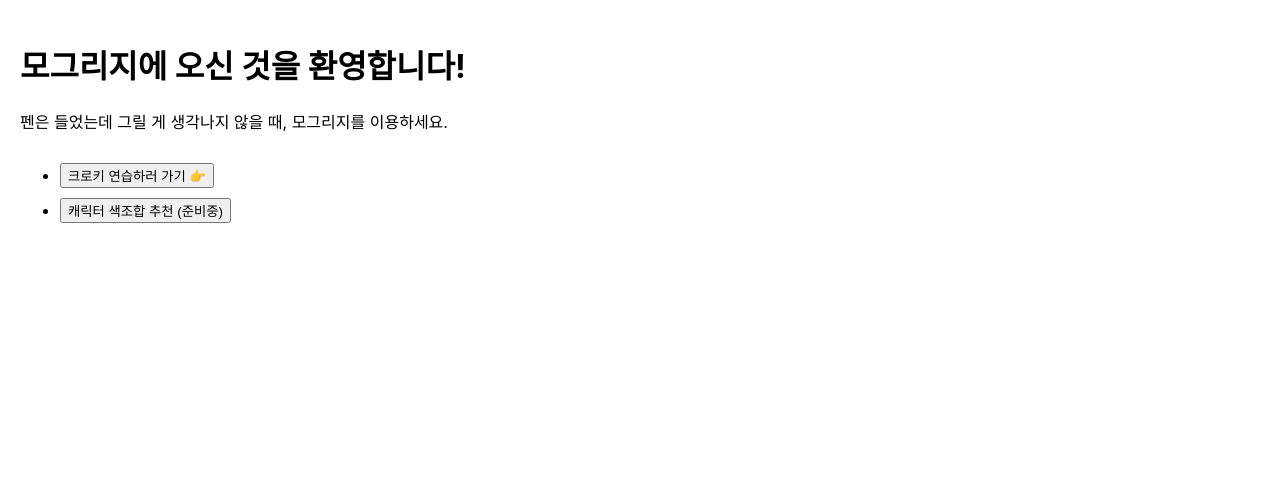
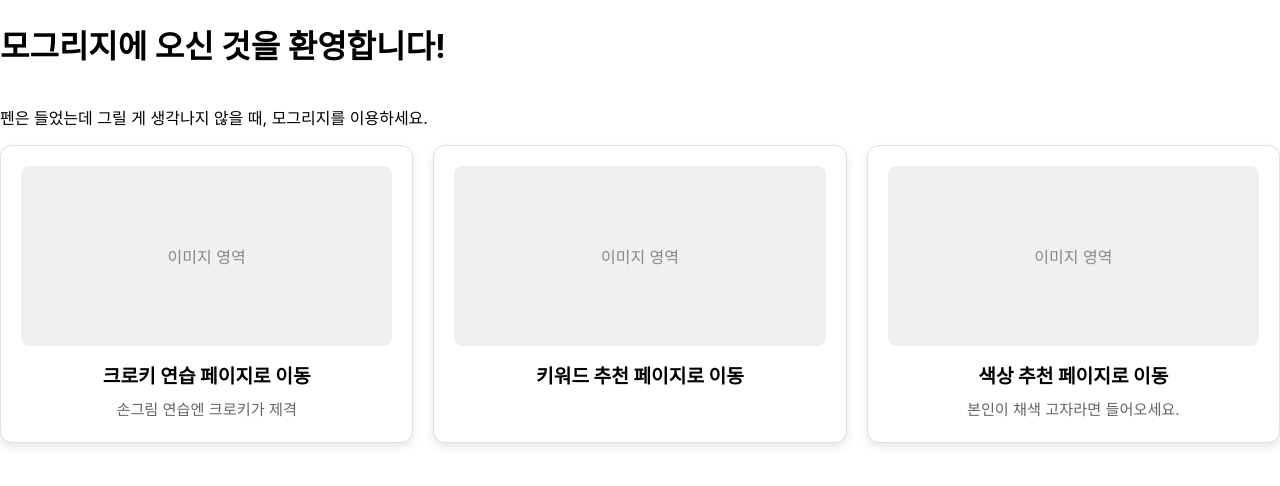
Before and after one commit to dgjPolyTech/mogrizi_2.0, a React (Create React App) app: page / in a window 1280 px wide. Shown: the top 486 px of the page. Built offline with nearby package versions, Linux system fonts and the light colour scheme.

Commit message:
페이지 기초 공사

```diff
--- a/package.json
+++ b/package.json
@@ -9,6 +9,7 @@
     "@testing-library/user-event": "^13.5.0",
     "react": "^19.2.0",
     "react-dom": "^19.2.0",
+    "react-router-dom": "^7.9.6",
     "react-scripts": "5.0.1",
     "web-vitals": "^2.1.4"
   },
--- a/src/App.js
+++ b/src/App.js
@@ -1,13 +1,19 @@
 import React from "react";
 import { BrowserRouter, Routes, Route } from "react-router-dom";
+
 import Home from "./code/home/Home";
-
+import Croquis from "./code/croquis/Croquis";
+import Keywords from "./code/keywords/Keywords";
+import Pallete from "./code/pallete/Pallete";
 
 function App() {
   return (
       <BrowserRouter>
         <Routes>
-          <Route path="/" element={<Home />} />
+            <Route path="/" element={<Home />} />
+            <Route path="/croquis" element={<Croquis />} />
+            <Route path="/keywords" element={<Keywords />} />
+            <Route path="/pallete" element={<Pallete />} />
         </Routes>
       </BrowserRouter>
   );
--- /dev/null
+++ b/src/code/croquis/Croquis.jsx
@@ -0,0 +1,27 @@
+import React from "react";
+import Croquis_view from "./Croquis_view";
+
+function Croquis(){
+    return(
+        <div class={"main-container"}>
+            <div class={"title"}>
+                <h1>크로키 연습 페이지</h1>
+            </div>
+
+            <div class={"menus"}>
+                <ul>
+                    <li>카테고리 설정:</li>
+                    <li>시간 설정: </li>
+                    <button>START</button>
+                    <button>STOP</button>
+                </ul>
+            </div>
+
+            <div class={"content"}>
+                <Croquis_view />
+            </div>
+        </div>
+    );
+}
+
+export default Croquis;
--- /dev/null
+++ b/src/code/croquis/Croquis_view.jsx
@@ -0,0 +1,13 @@
+import React from "react";
+
+function Croquis_view(){
+    return (
+        <div class={"main-container"}>
+            <div class={"content"}>
+                <img />
+            </div>
+        </div>
+    );
+}
+
+export default Croquis_view;
--- /dev/null
+++ b/src/code/css/Home.css
@@ -0,0 +1,78 @@
+/* 전체적으로 넓이/높이를 % 단위로 잡되, min 값을 줘서 너무 작아지지는 않게 함. */
+
+html, body {
+    /* 정확히는 width는 안 줘도 되는데, 높이(height)는 줘야함. */
+    min-height: 100vh; /* 보여지는 화면 기준 최소 높이 100% 주기 */
+    margin: 0;
+    padding: 0;
+
+    display: flex; /* 자식 요소를 원하는 방향으로 정렬할 수 있게 해주는 핵심 속성 */
+    flex-direction: column; /* flex로 정렬되는 방향을 가로로 함. */
+}
+
+
+.main-container {
+    display: flex;
+    justify-content: center; /* 요소를 가운데로 정렬 */
+    flex-direction: column;
+
+}
+
+.main-content-container {
+    display: flex;
+    justify-content: center; /* 가운데 */
+    flex-direction: row; /* 가로 정렬 */
+
+    /* flex 기반으로 요소 배치 시, margin보다 gap을 쓰는 게 좋다고 함. */
+    /* 화면 크기가 어떻든 무조건 20px만큼 띄워줌. */
+    gap: 20px
+}
+
+.content-box {
+    width: 30%;
+    min-width: 250px;
+
+    height: auto;
+
+    background-color: white;
+    border: 1px solid #e0e0e0;
+
+    border-radius: 12px; /* radius를 px 단위로 주는게 더 좋다고 함. */
+
+    display: flex;
+    flex-direction: column;
+    padding: 20px; /* 안쪽 여백 */
+
+    /* 그림자 */
+    box-shadow: 0 4px 8px rgba(0,0,0,0.1);
+    transition: transform 0.3s ease;
+}
+
+/* 2. 이미지 영역 */
+.content-box .image {
+    width: 100%;
+    height: 180px; /* 이미지 영역은 고정값을 줘야 안깨진다고 함. */
+
+    background-color: #f0f0f0;
+    border-radius: 8px;
+    margin-bottom: 15px;
+
+    overflow: hidden;
+    display: flex;
+    justify-content: center;
+    align-items: center;
+    color: #888;
+}
+
+.content-box .title h1 {
+    font-size: 1.2rem;
+    margin: 0 0 10px 0;
+    text-align: center;
+}
+
+.content-box .content {
+    font-size: 0.95rem;
+    color: #666;
+    text-align: center; /* 본문도 가운데 정렬 */
+    line-height: 1.5;   /* 줄 간격 살짝 넓게 */
+}
--- a/src/code/home/Home.jsx
+++ b/src/code/home/Home.jsx
@@ -1,31 +1,63 @@
-import React from "react";
+import React, {useState} from "react";
 import { useNavigate } from "react-router-dom";
 
+import "../css/Home.css";
+
 function Home() {
+    // 페이지 이동 감시 state
+    const [page, setPage] = useState(null);
+
+    // useNavigate: 특정 상황에서 url을 변경하여 페이지 이동 시켜준다.
     const navigate = useNavigate();
 
-    const goToCroquis = () => {
-        navigate("/croquis/croquis");
+    const move = (path) => {
+        navigate(path);
     };
 
     return (
-        <div style={{ padding: "20px" }}>
+        <div className="main-container">
             <h1>모그리지에 오신 것을 환영합니다!</h1>
             <p>펜은 들었는데 그릴 게 생각나지 않을 때, 모그리지를 이용하세요.</p>
 
-            <ul style={{ marginTop: "30px" }}>
-                <li style={{ marginBottom: "10px" }}>
-                    <button onClick={goToCroquis}>
-                        크로키 연습하러 가기 👉
-                    </button>
-                </li>
+            <div className={"main-content-container"}>
 
-                <li>
-                    <button onClick={() => alert("아직 준비 중이에요!")}>
-                        캐릭터 색조합 추천 (준비중)
-                    </button>
-                </li>
-            </ul>
+                {/* html 처럼 그냥 onClick=move()라고 쓰면 무한 루프가 발생한다. 버튼 누름 여부와 관계없이 브라우저가 실행해야 하는 메소드로 인식하기 때문이다.*/}
+                <div className={"content-box"} onClick={() => move("/croquis")}>
+                    <div className={"image"}>
+                        이미지 영역
+                    </div>
+                    <div className={"title"}>
+                        <h1>크로키 연습 페이지로 이동</h1>
+                    </div>
+                    <div className={"content"}>
+                        손그림 연습엔 크로키가 제격
+                    </div>
+                </div>
+
+                <div className={"content-box"} onClick={() => move("/Keywords")}>
+                    <div className={"image"}>
+                        이미지 영역
+                    </div>
+                    <div className={"title"}>
+                        <h1>키워드 추천 페이지로 이동</h1>
+                    </div>
+                    <div className={"content"}>
+
+                    </div>
+                </div>
+
+                <div className={"content-box"} onClick={() => move("/Pallete")}>
+                    <div className={"image"}>
+                        이미지 영역
+                    </div>
+                    <div className={"title"}>
+                        <h1>색상 추천 페이지로 이동</h1>
+                    </div>
+                    <div className={"content"}>
+                        본인이 채색 고자라면 들어오세요.
+                    </div>
+                </div>
+            </div>
         </div>
     );
 }
--- /dev/null
+++ b/src/code/keywords/Keywords.jsx
@@ -0,0 +1,13 @@
+import React from "react";
+
+function Keywords(){
+    return (
+        <div class={"main-container"}>
+            <div class={"title"}>
+                키워드 추천 페이지
+            </div>
+        </div>
+    );
+}
+
+export default Keywords;
--- /dev/null
+++ b/src/code/pallete/Pallete.jsx
@@ -0,0 +1,11 @@
+import React from "react";
+
+function Pallete(){
+    return(
+      <div class={"main-container"}>
+          <div class={"title"}>색상 추천</div>
+      </div>
+    );
+}
+
+export default Pallete;
```
Also changed, not shown: src/code/croquis/croquis.jsx (deleted), 1 other file (tests, documents, lock files or other folders).
